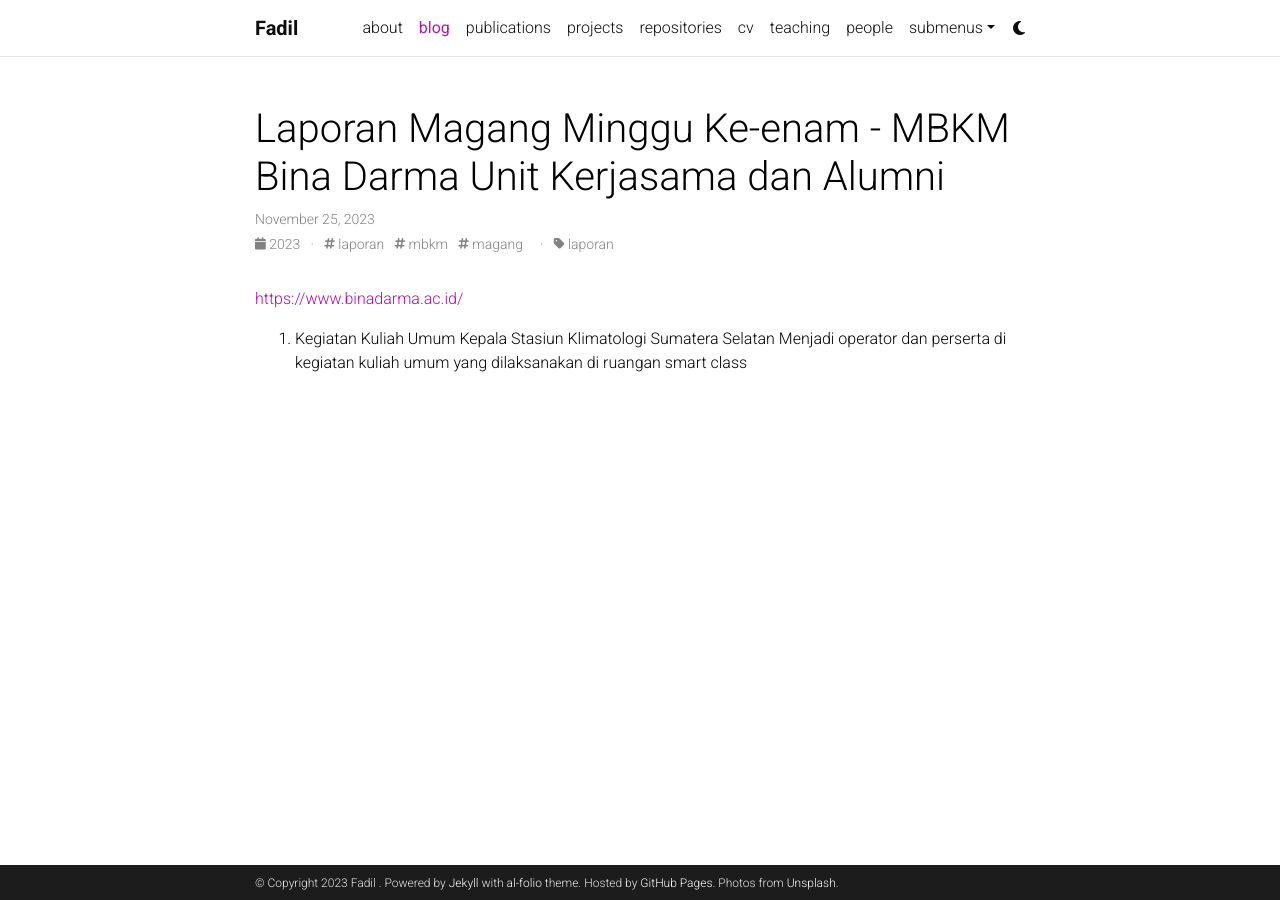
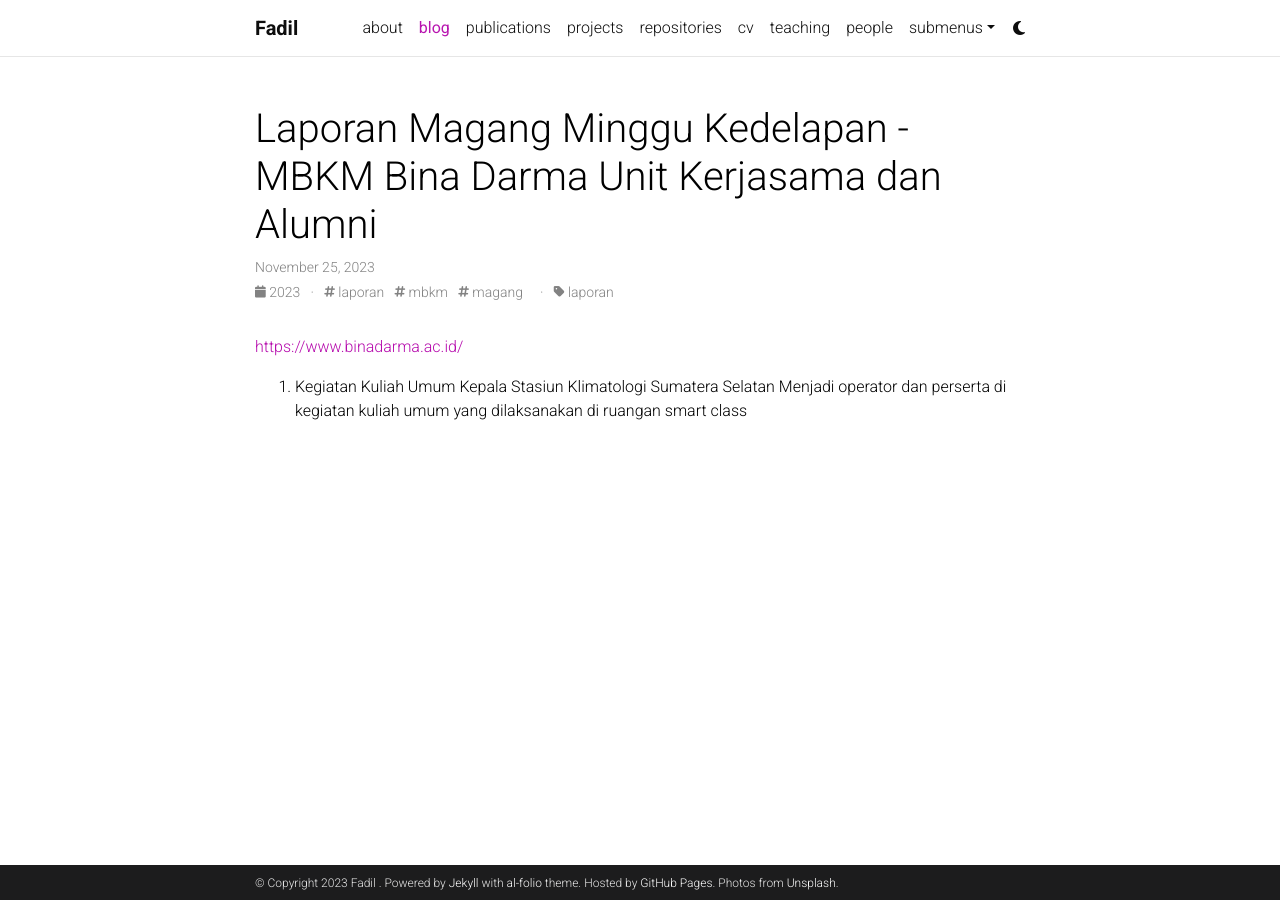
Before and after one commit to fadilubd/fadilubd.github.io, a Jekyll site: the page built from _posts/2023-11-25-laporan-magang-mbkm-minggu8.md, in a window 1280 px wide. Built offline with Jekyll 4.4.1, drawn with Linux system fonts in a browser that asks for light colours; comment, search, counter and statistics services are not loaded; a style sheet for code colours, icons or effects is not loaded.

Commit message:
Update 2023-11-25-laporan-magang-mbkm-minggu8.md

```diff
--- a/_posts/2023-11-25-laporan-magang-mbkm-minggu8.md
+++ b/_posts/2023-11-25-laporan-magang-mbkm-minggu8.md
@@ -1,6 +1,6 @@
 ---
 layout: post
-title: Laporan Magang Minggu Ke-enam - MBKM Bina Darma Unit Kerjasama dan Alumni
+title: Laporan Magang Minggu Kedelapan - MBKM Bina Darma Unit Kerjasama dan Alumni
 date: 2023-11-25 08:00:00 -0400
 description:
 tags: laporan mbkm magang
```
